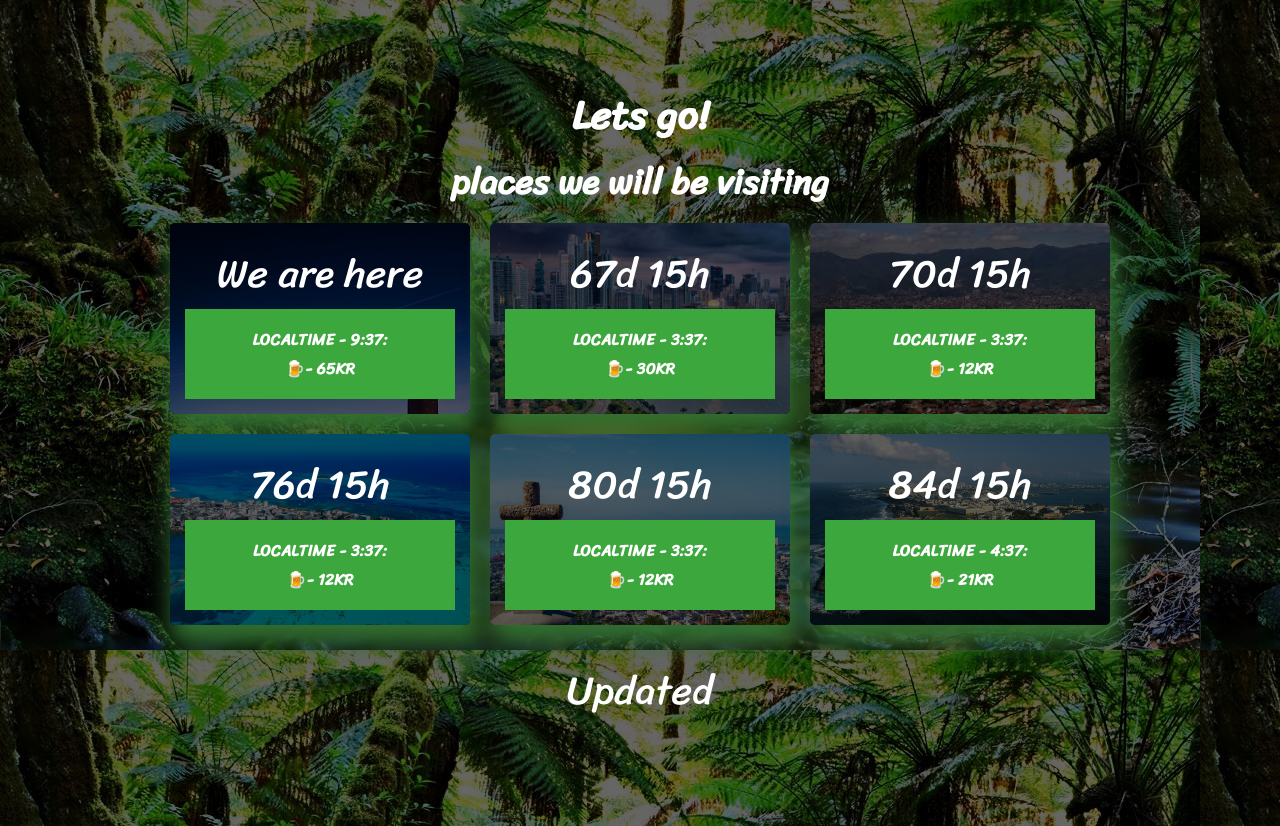
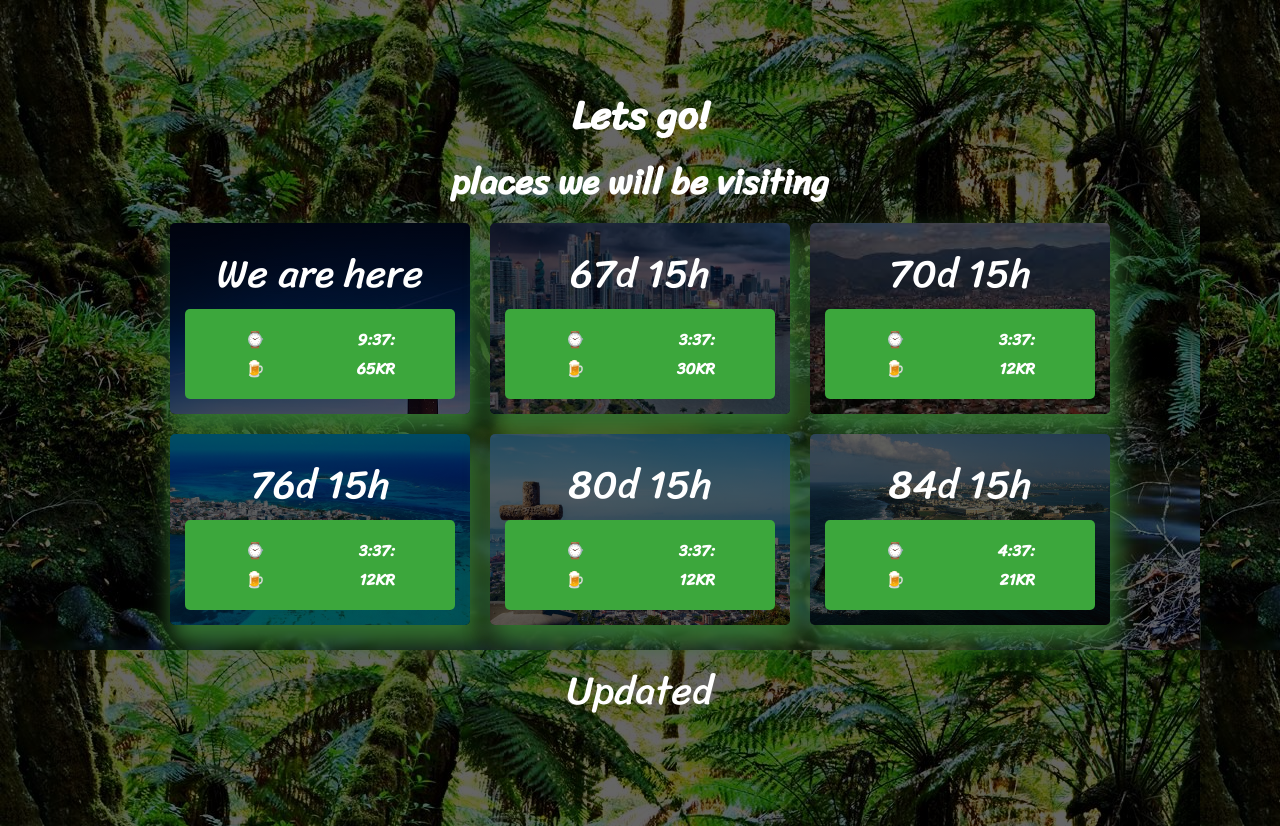
Before and after one commit to jacobfredriksson/ColombiaFun, a website: page index.html in a window 1280 px wide. Drawn offline with Linux system fonts and the light colour scheme; no server answers.

Commit message:
⌚ flexed the box content

```diff
--- a/index.html
+++ b/index.html
@@ -27,10 +27,24 @@
           <p id="">We are here</p>
           <p class="city-temp" id="city1-temp"></p>
           <div class="smallbox">
-            <p class="stockholm-localtime"></p>
-            <p>🍺- 65kr</p>
-            <p id="city1-sunrise"></p>
-            <p id="city1-sunset"></p>
+            <div class="smallbox__item">
+              <div class="smallbox__item-content stockholm-localtime"></div>
+            </div>
+
+            <div class="smallbox__item">
+              <div class="smallbox__item-content">
+                <span> 🍺 </span>
+                <p>65kr</p>
+              </div>
+            </div>
+
+            <div class="smallbox__item">
+              <div class="smallbox__item-content" id="city1-sunrise"></div>
+            </div>
+
+            <div class="smallbox__item">
+              <div class="smallbox__item-content" id="city1-sunset"></div>
+            </div>
           </div>
         </div>
         <div class="weather-stats">
@@ -38,10 +52,26 @@
           <p id="panama"></p>
           <p class="city-temp" id="city2-temp"></p>
           <div class="smallbox">
-            <p class="other-destinations-localtime"></p>
-            <p>🍺- 30kr</p>
-            <p id="city2-sunrise"></p>
-            <p id="city2-sunset"></p>
+            <div class="smallbox__item">
+              <div
+                class="smallbox__item-content other-destinations-localtime"
+              ></div>
+            </div>
+
+            <div class="smallbox__item">
+              <div class="smallbox__item-content">
+                <span> 🍺 </span>
+                <p>30kr</p>
+              </div>
+            </div>
+
+            <div class="smallbox__item">
+              <div class="smallbox__item-content" id="city2-sunrise"></div>
+            </div>
+
+            <div class="smallbox__item">
+              <div class="smallbox__item-content" id="city2-sunset"></div>
+            </div>
           </div>
         </div>
         <div class="weather-stats">
@@ -49,10 +79,26 @@
           <p id="medellin"></p>
           <p class="city-temp" id="city3-temp"></p>
           <div class="smallbox">
-            <p class="other-destinations-localtime"></p>
-            <p>🍺- 12kr</p>
-            <p id="city3-sunrise"></p>
-            <p id="city3-sunset"></p>
+            <div class="smallbox__item">
+              <div
+                class="smallbox__item-content other-destinations-localtime"
+              ></div>
+            </div>
+
+            <div class="smallbox__item">
+              <div class="smallbox__item-content">
+                <span> 🍺 </span>
+                <p>12kr</p>
+              </div>
+            </div>
+
+            <div class="smallbox__item">
+              <div class="smallbox__item-content" id="city3-sunrise"></div>
+            </div>
+
+            <div class="smallbox__item">
+              <div class="smallbox__item-content" id="city3-sunset"></div>
+            </div>
           </div>
         </div>
         <div class="weather-stats">
@@ -60,10 +106,26 @@
           <p id="sanandres"></p>
           <p class="city-temp" id="city4-temp"></p>
           <div class="smallbox">
-            <p class="other-destinations-localtime"></p>
-            <p>🍺- 12kr</p>
-            <p id="city4-sunrise"></p>
-            <p id="city4-sunset"></p>
+            <div class="smallbox__item">
+              <div
+                class="smallbox__item-content other-destinations-localtime"
+              ></div>
+            </div>
+
+            <div class="smallbox__item">
+              <div class="smallbox__item-content">
+                <span> 🍺 </span>
+                <p>12kr</p>
+              </div>
+            </div>
+
+            <div class="smallbox__item">
+              <div class="smallbox__item-content" id="city4-sunrise"></div>
+            </div>
+
+            <div class="smallbox__item">
+              <div class="smallbox__item-content" id="city4-sunset"></div>
+            </div>
           </div>
         </div>
         <div class="weather-stats">
@@ -71,10 +133,26 @@
           <p id="cartagena"></p>
           <p class="city-temp" id="city5-temp"></p>
           <div class="smallbox">
-            <p class="other-destinations-localtime"></p>
-            <p>🍺- 12kr</p>
-            <p id="city5-sunrise"></p>
-            <p id="city5-sunset"></p>
+            <div class="smallbox__item">
+              <div
+                class="smallbox__item-content other-destinations-localtime"
+              ></div>
+            </div>
+
+            <div class="smallbox__item">
+              <div class="smallbox__item-content">
+                <span> 🍺 </span>
+                <p>12kr</p>
+              </div>
+            </div>
+
+            <div class="smallbox__item">
+              <div class="smallbox__item-content" id="city5-sunrise"></div>
+            </div>
+
+            <div class="smallbox__item">
+              <div class="smallbox__item-content" id="city5-sunset"></div>
+            </div>
           </div>
         </div>
         <div class="weather-stats">
@@ -82,10 +160,24 @@
           <p id="puertorico"></p>
           <p class="city-temp" id="city6-temp"></p>
           <div class="smallbox">
-            <p class="puertorico-localtime"></p>
-            <p>🍺- 21kr</p>
-            <p id="city6-sunrise"></p>
-            <p id="city6-sunset"></p>
+            <div class="smallbox__item">
+              <div class="smallbox__item-content puertorico-localtime"></div>
+            </div>
+
+            <div class="smallbox__item">
+              <div class="smallbox__item-content">
+                <span> 🍺 </span>
+                <p>21kr</p>
+              </div>
+            </div>
+
+            <div class="smallbox__item">
+              <div class="smallbox__item-content" id="city6-sunrise"></div>
+            </div>
+
+            <div class="smallbox__item">
+              <div class="smallbox__item-content" id="city6-sunset"></div>
+            </div>
           </div>
         </div>
       </div>
@@ -162,15 +254,15 @@
       var puertoRicoTime = puertoRico.toLocaleTimeString().slice(0, 5);
 
       document.querySelectorAll(".puertorico-localtime").forEach(el => {
-        el.innerHTML = "Localtime - " + puertoRicoTime;
+        el.innerHTML = `<span>⌚ </span> <p>${puertoRicoTime}</p>`;
       });
 
       document.querySelectorAll(".other-destinations-localtime").forEach(el => {
-        el.innerHTML = "Localtime - " + otherDestinationsTime;
+        el.innerHTML = `<span>⌚ </span> <p>${otherDestinationsTime}</p>`;
       });
 
       document.querySelectorAll(".stockholm-localtime").forEach(el => {
-        el.innerHTML = "Localtime - " + stockholmTime;
+        el.innerHTML = `<span>⌚ </span> <p>${stockholmTime}</p>`;
       });
 
       //   if (tempDiff < 5) {
--- a/styles.css
+++ b/styles.css
@@ -120,6 +120,7 @@ h2 {
   flex-wrap: wrap;
   padding: 1rem;
   background-color: #3ca73c;
+  border-radius: 5px;
 }
 
 .smallbox p {
@@ -127,6 +128,21 @@ h2 {
   text-transform: uppercase;
   font-size: 1rem;
   /* text-align: left; */
-  width: 100%;
+  /* width: 100%; */
   margin: 0;
 }
+
+.smallbox__item {
+  width: 100%;
+  display: flex;
+  justify-content: center;
+}
+
+.smallbox__item-content {
+  color: #fff;
+  width: 50%;
+  min-width: 150px;
+  max-width: 300px;
+  display: flex;
+  justify-content: space-between;
+}
--- a/weather.js
+++ b/weather.js
@@ -80,8 +80,8 @@ async function refresh() {
     );
     stockholm.name.innerText = data.name;
     stockholm.temp.innerText = "temp " + data.main.temp;
-    stockholm.sunrise.innerText = "🌅 " + citySunrise;
-    stockholm.sunset.innerText = "🌇  " + citySunset;
+    stockholm.sunrise.innerHTML = `<span>🌅</span>  <span>${citySunrise}</span>`;
+    stockholm.sunset.innerHTML = `<span>🌇</span>  <span>${citySunset}</span>`;
 
     temp1 = data.main.temp;
   });
@@ -101,8 +101,8 @@ async function refresh() {
     );
     panama.name.innerText = data.name;
     panama.temp.innerText = "temp " + data.main.temp;
-    panama.sunrise.innerText = "🌅 " + citySunrise;
-    panama.sunset.innerText = "🌇  " + citySunset;
+    panama.sunrise.innerHTML = `<span>🌅</span>  <span>${citySunrise}</span>`;
+    panama.sunset.innerHTML = `<span>🌇</span>  <span>${citySunset}</span>`;
 
     temp2 = data.main.temp;
   });
@@ -122,8 +122,8 @@ async function refresh() {
     );
     medellin.name.innerText = data.name;
     medellin.temp.innerText = "temp " + data.main.temp;
-    medellin.sunrise.innerText = "🌅 " + citySunrise;
-    medellin.sunset.innerText = "🌇  " + citySunset;
+    medellin.sunrise.innerHTML = `<span>🌅</span>  <span>${citySunrise}</span>`;
+    medellin.sunset.innerHTML = `<span>🌇</span>  <span>${citySunset}</span>`;
     temp3 = data.main.temp;
   });
 
@@ -142,8 +142,8 @@ async function refresh() {
     );
     sanAndres.name.innerText = data.name;
     sanAndres.temp.innerText = "temp " + data.main.temp;
-    sanAndres.sunrise.innerText = "🌅 " + citySunrise;
-    sanAndres.sunset.innerText = "🌇  " + citySunset;
+    sanAndres.sunrise.innerHTML = `<span>🌅</span>  <span>${citySunrise}</span>`;
+    sanAndres.sunset.innerHTML = `<span>🌇</span>  <span>${citySunset}</span>`;
     temp4 = data.main.temp;
   });
 
@@ -162,8 +162,8 @@ async function refresh() {
     );
     cartagena.name.innerText = data.name;
     cartagena.temp.innerText = "temp " + data.main.temp;
-    cartagena.sunrise.innerText = "🌅 " + citySunrise;
-    cartagena.sunset.innerText = "🌇  " + citySunset;
+    cartagena.sunrise.innerHTML = `<span>🌅</span>  <span>${citySunrise}</span>`;
+    cartagena.sunset.innerHTML = `<span>🌇</span>  <span>${citySunset}</span>`;
     temp5 = data.main.temp;
   });
 
@@ -182,8 +182,8 @@ async function refresh() {
     );
     puertoRico.name.innerText = data.name;
     puertoRico.temp.innerText = "temp " + data.main.temp;
-    puertoRico.sunrise.innerText = "🌅 " + citySunrise;
-    puertoRico.sunset.innerText = "🌇  " + citySunset;
+    puertoRico.sunrise.innerHTML = `<span>🌅</span>  <span>${citySunrise}</span>`;
+    puertoRico.sunset.innerHTML = `<span>🌇</span>  <span>${citySunset}</span>`;
     temp6 = data.main.temp;
   });
 
```
